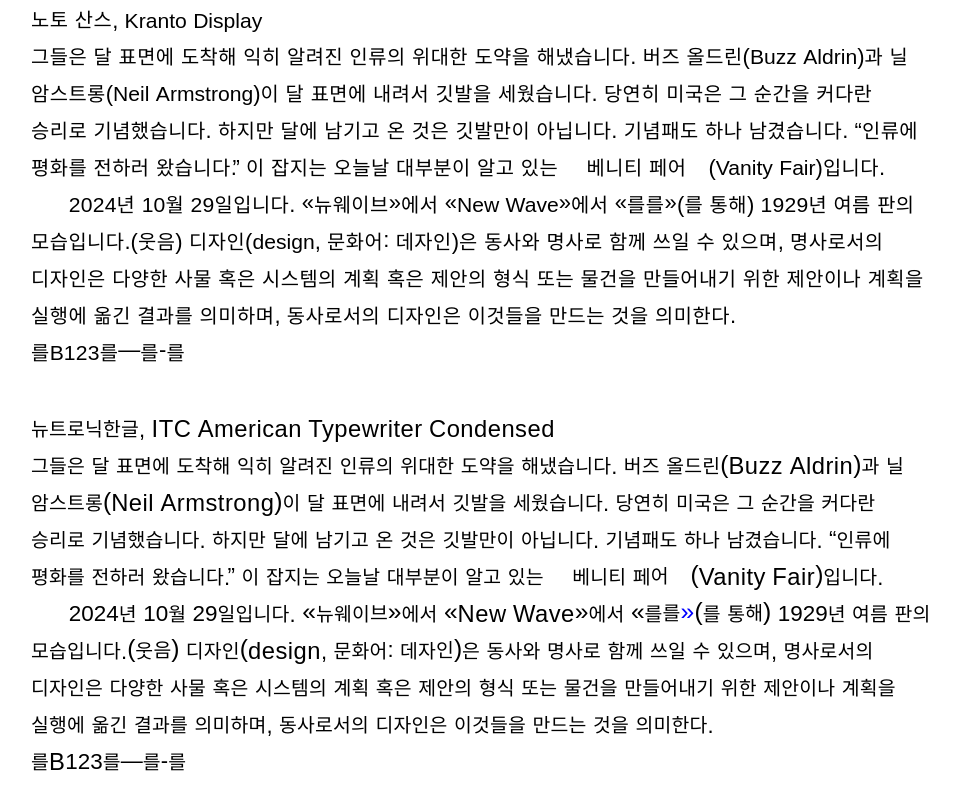
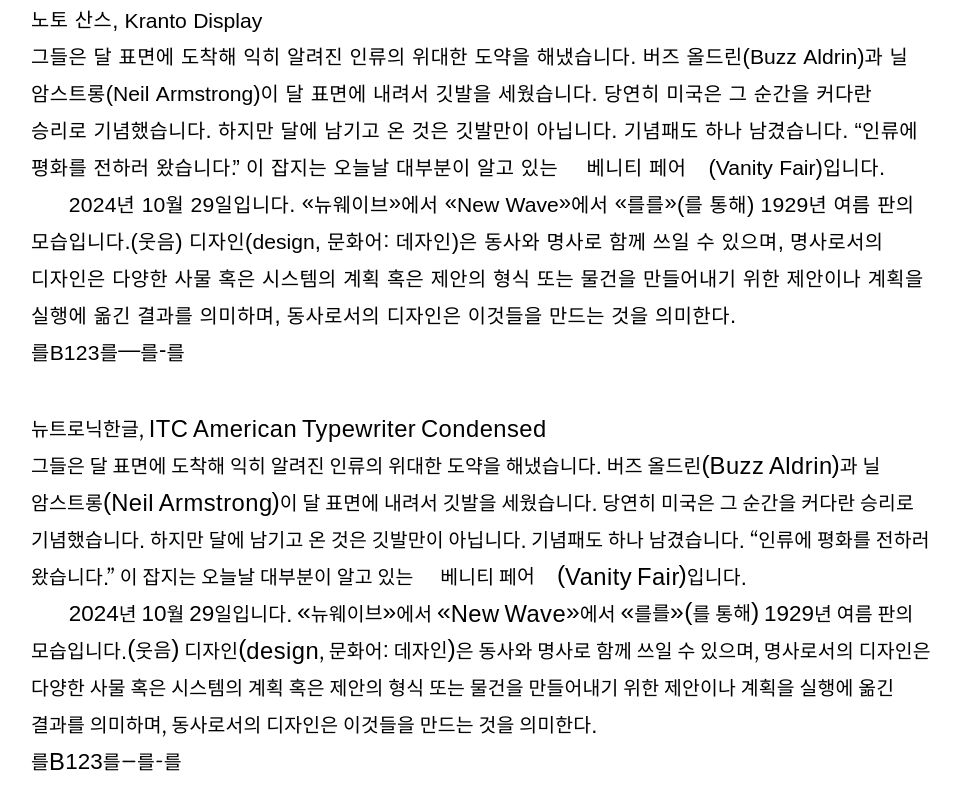
Before and after one commit to ueyuep/seokki-hangul-kuad2024, a plain HTML site: page index.html in a window 1280 px wide. Shown: the part 487-1296 px from the top of the page, without its empty margins (159-1118 px from the left). Drawn offline with Linux system fonts and the light colour scheme; files whose address does not match are found by name.

Commit message:
Update typesettings

```diff
--- a/assets/scripts/seokki-hangul-beta-kuad.js
+++ b/assets/scripts/seokki-hangul-beta-kuad.js
@@ -131,8 +131,13 @@ function seokkiHangul_D() {
     let innerText = textEl.innerText;
 
     // 로마자
-    innerText = innerText.replace(/([A-z]+)/g, (match) => {
+    innerText = innerText.replace(/[A-z]+(?=[^)]|$)/g, (match) => {
       return `<span class="roman">${match}</span>`;
+    });
+
+    // 로마자+괄호
+    innerText = innerText.replace(/([A-z](?=[\)]))/g, (match) => {
+      return `<span class="romanParenthesis">${match}</span>`;
     });
 
     // 한글
@@ -141,7 +146,7 @@ function seokkiHangul_D() {
     });
 
     // 한글+괄호꺽쇠낫표
-    innerText = innerText.replace(/([가-힣](?=[\)\‹\›\«\»\」\』]))/g, (match) => {
+    innerText = innerText.replace(/([가-힣](?=[\)\›\»\」\』]))/g, (match) => {
       return `<span class="한글괄호꺽쇠낫표">${match}</span>`;
     });
 
@@ -165,7 +170,7 @@ function seokkiHangul_D() {
       return `<span class="대시">${match}</span>`;
     });
 
-    // 꺽쇠괄호
+    // 꺽쇠+괄호
     innerText = innerText.replace(/([\‹\›\«\»](?=[\(]))/g, (match) => {
       return `<span class="꺽쇠괄호">${match}</span>`;
     });
--- a/assets/styles/sass/common.sass
+++ b/assets/styles/sass/common.sass
@@ -3,6 +3,12 @@
   font-weight: 400
   src: url('/assets/fonts/SerifA-Custom-Regular.woff2') format('woff2')
   src: url('/assets/fonts/SerifA-Custom-Regular.woff') format('woff')
+
+@font-face
+  font-family: 'sans-d-custom'
+  font-weight: 500
+  src: url('/assets/fonts/SansD-Custom-Regular.woff2') format('woff2')
+  src: url('/assets/fonts/SansD-Custom-Regular.woff') format('woff')
 
 @mixin tablet
   @media (min-width: 821px) and (max-width: 1276px)
@@ -176,10 +182,10 @@ button
   .낫표
     color: #FFF
 
-// B Sans
+// D Sans
 #body-D
-  font-family: itc-american-typewriter-cond, neutronic-hangeul, sans-serif
-  font-weight: 400
+  font-family: sans-d-custom, itc-american-typewriter-cond, neutronic-hangeul, sans-serif
+  font-weight: 500
   font-size: 22px
   word-spacing: 0.015em
   line-height: 1.68
@@ -194,14 +200,19 @@ button
   .roman
     font-size: 108%
     letter-spacing: 0.02em
+  .romanParenthesis
+    font-size: 108%
+    letter-spacing: -0.03em
   .숫자
     font-size: 102%
     bottom: 0.02em
   .한글
+    font-weight: 400
     font-size: 88%
     letter-spacing: 0.01em
     bottom: 0.05em
   .한글괄호꺽쇠낫표
+    font-weight: 400
     font-size: 88%
     letter-spacing: 0em
     bottom: 0.075em
@@ -215,10 +226,10 @@ button
     bottom: 0.06em
   .꺽쇠괄호
     margin-right: 0.02em
-    color: blue
-  .대시,
+  .대시
+    bottom: 0.07em
   .콜론
-    bottom: 0.07em
+    bottom: 0.08em
   .꺽쇠
     font-size: 112%
     bottom: 0.055em
```
Also changed, not shown: assets/fonts/SansD-Custom-Regular.woff (added), assets/fonts/SansD-Custom-Regular.woff2 (added), assets/styles/common.css.
